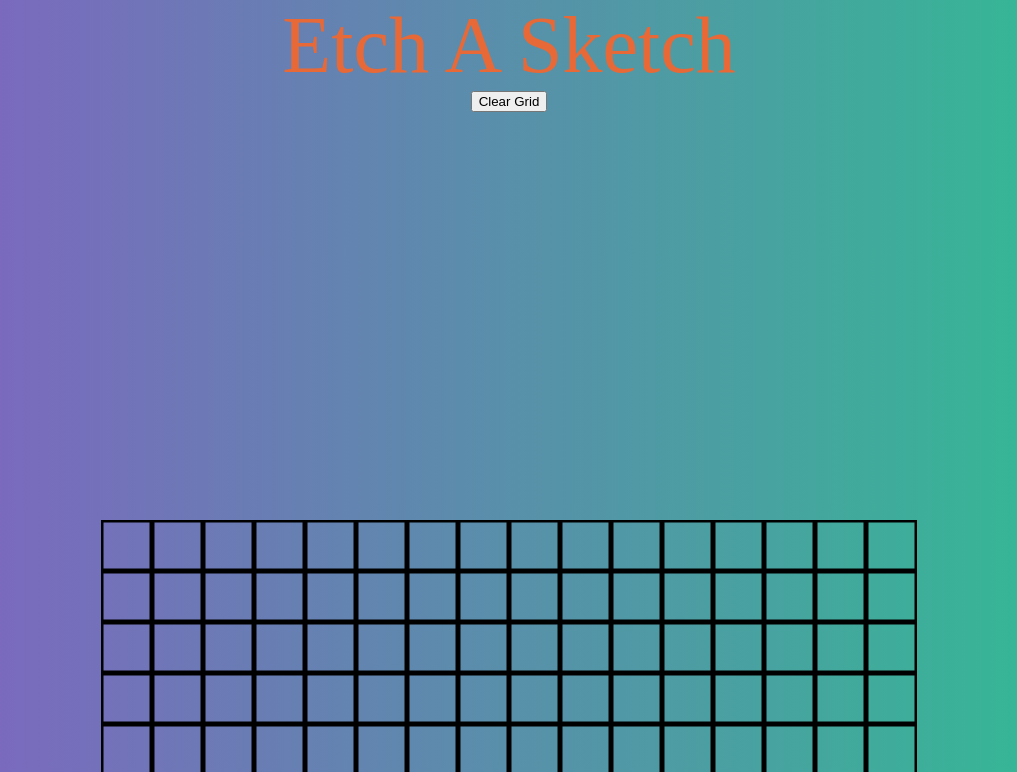
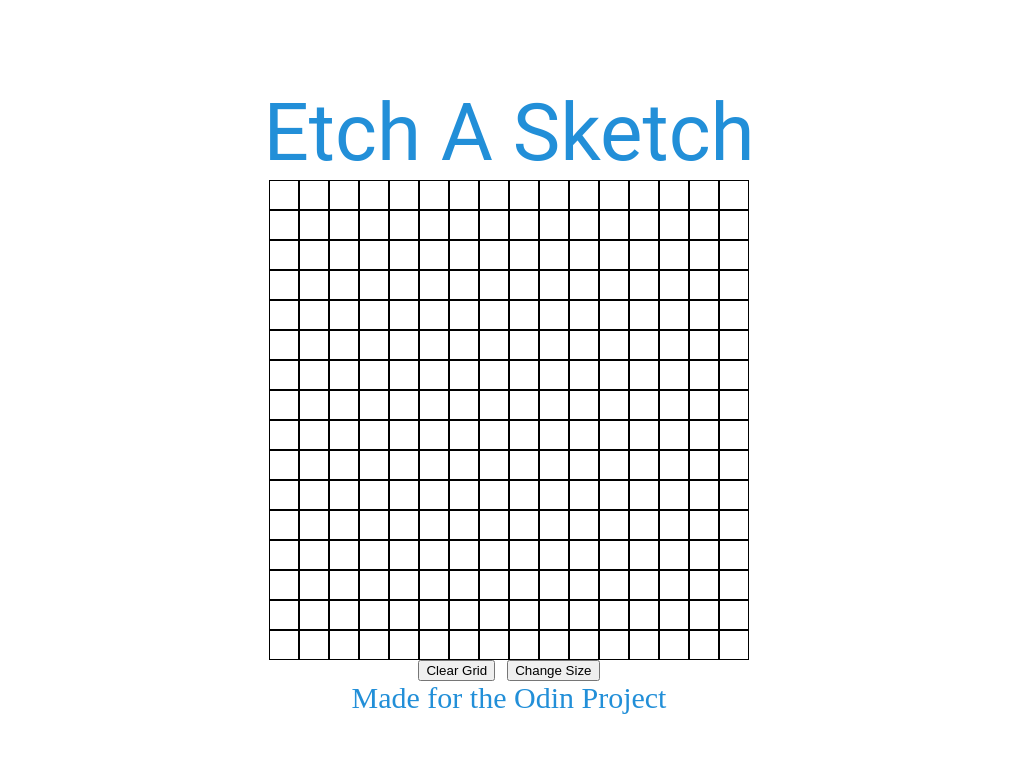
Before and after one commit to SiddhantG11/-Etch-a-Sketch, a plain HTML site: page index.html in a window 1280 px wide. Shown: the top 772 px of the page, without its empty margins (131-1148 px from the left). Drawn offline with Linux system fonts and the light colour scheme.

Commit message:
added button functionality

```diff
--- a/index.html
+++ b/index.html
@@ -9,15 +9,21 @@
     <script src="script.js" defer></script>
 </head>
 <body>
-    <div class="header">Etch A Sketch</div>
-    <div class="eraserButton">
-        <button id="eraserButton" onclick="clearGrid()">Clear Grid</button>
+    <div class="section">
+        <div class="header">Etch A Sketch</div>
+        <div class="container" id="container"> </div>
+        <div class="buttonContainer">
+            <div class="eraserButton">
+                <button id="eraserButton" onclick="clearGrid()">Clear Grid</button>
+            </div>
+            <div class="sizeButton">
+                <button id="sizeButton" onclick="changeSize()">Change Size</button>
+            </div>
+
+        </div>
+        <div class="footer">Made for the Odin Project</div>
+
     </div>
-
-
-    <div class="container" id="container"> </div>
-    <div class="footer">Made for the Odin Project</div>
-    <!-- checl this out https://www.freecodecamp.org/news/html-button-onclick-javascript-click-event-tutorial/ -->
 
 </body>
 </html>
--- a/script.js
+++ b/script.js
@@ -1,78 +1,44 @@
 const container = document.getElementById("container");
 
+
 function makeRows(rows, cols) {
-  container.style.setProperty('--grid-rows', rows);
-  container.style.setProperty('--grid-cols', cols);
   for (c = 0; c < (rows * cols); c++) {
     let cell = document.createElement("div");
+    container.style.gridTemplateColumns = `repeat(${cols}, 1fr)`;
+        container.style.gridTemplateRows = `repeat(${rows}, 1fr)`;
     container.appendChild(cell).className = "grid-item";
   };
 };
+
 makeRows(16, 16);
-
 
 const items = document.querySelectorAll(".grid-item");
 
-items.forEach(e => {
-  e.addEventListener('mouseover', event => {
-    event.target.style.backgroundColor = "black";
+ items.forEach(e => {
+    e.addEventListener('mouseover', event => {
+      event.target.style.backgroundColor = "black";
+    })
   })
-})
 
 function clearGrid() {
+  const items = document.querySelectorAll(".grid-item");
   items.forEach(e => e.style.setProperty('background-color', 'transparent'));
 }
 
-// const clearButton = document.querySelector('#eraserButton');
-// clearButton.addEventListener("click", clearGrid);
-// function clearGrid() {
-//   console.log('hello');
-// }
-
-
-
-
-
-// for random colors
-
-// const borderBtn = document.querySelector('.border');
-// const bgColorBtn = document.querySelector('.bgcolor');
-// const colorBtn = document.querySelector('.color');
-// const box = document.querySelector('.box');
-
-// function random(min,max) {
-//   const num = Math.floor(Math.random()*(max-min)) + min;
-//   return num;
-// }
-
-// function randomColor() {
-//   return 'rgb(' + random(0,255) + ', ' + random(0,255) + ', ' + random(0,255) +  ')';
-// }
-
-// const stylesheet = document.styleSheets[1];
-// let boxParaRule;
-
-// for(let i = 0; i < stylesheet.cssRules.length; i++) {
-//   if(stylesheet.cssRules[i].selectorText === '.box p') {
-//     boxParaRule = stylesheet.cssRules[i];
-//   }
-// }
-
-// function setRandomBorder() {
-//   const newBorder = random(1, 50) + 'px solid ' + randomColor();
-//   boxParaRule.style.setProperty('border', newBorder);
-// }
-
-// function setRandomBgColor() {
-//   const newBgColor = randomColor();
-//   boxParaRule.style.setProperty('background-color', newBgColor);
-// }
-
-// function setRandomColor() {
-//   const newColor = randomColor();
-//   boxParaRule.style.setProperty('color', newColor);
-// }
-
-// borderBtn.addEventListener('click', setRandomBorder);
-// bgColorBtn.addEventListener('click', setRandomBgColor);
-// colorBtn.addEventListener('click', setRandomColor);
+function changeSize() {
+  let input = prompt('How many squares would you like?');
+  if(input < 2 || input > 64){
+    alert('Input between 2 and 64 only!')
+    return false;
+  }
+  else {
+  clearGrid();
+  makeRows(input,input);
+  const items = document.querySelectorAll(".grid-item");
+ items.forEach(e => {
+    e.addEventListener('mouseover', event => {
+      event.target.style.backgroundColor = "black";
+    })
+  })
+  }
+}
--- a/styles.css
+++ b/styles.css
@@ -1,47 +1,53 @@
-
 
 
 body {
   margin: 0;
   padding: 0;
-  background-image: linear-gradient(to right, #8360c3, #2ebf91);
+}
+.section {
+
+  display: flex;
+    justify-content: center;
+    align-items: center;
+    flex-direction: column;
+    width: 100%;
+    height: 100vh;
+
 }
 
 .header {
   display: flex;
-  font-family: 'Dancing Script';
+  font-family: 'Roboto', sans-serif;
 	font-size: 80px;
-  color: rgb(231, 105, 56);
+  color: rgb(34, 143, 216);
   justify-content: center;
 }
 
   #container {
 
     display: grid;
-     grid-template-rows: repeat(var(--grid-rows), 1fr);
+    grid-template-rows: repeat(var(--grid-rows), 1fr);
     grid-template-columns: repeat(var(--grid-cols), 1fr);
-    justify-content: center;
-  align-items: center;
-  transform:scale(0.5);
+    width: 480px;
+    height: 480px;
   }
 
 .grid-item {
-
-  padding: 1em;
-  height: 60px;
-  width: 60px;
-  border: 5px solid rgb(0, 0, 0);
+  border: 1px solid black;
   }
-
-  .eraserButton {
+  .buttonContainer {
     display: flex;
     justify-content: center;
     align-items: center;
+    gap: 12px;
+
   }
+
+
 
   .footer {
     display: flex;
     font-size: 30px;
-    color: #FFF;
+    color: rgb(34, 143, 216);
     justify-content: center;
   }
```
